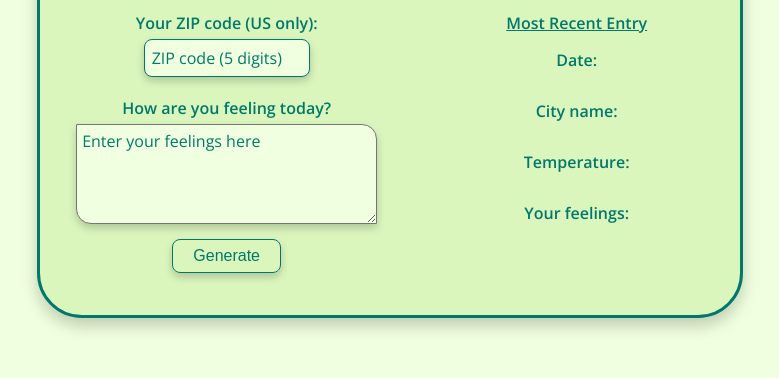
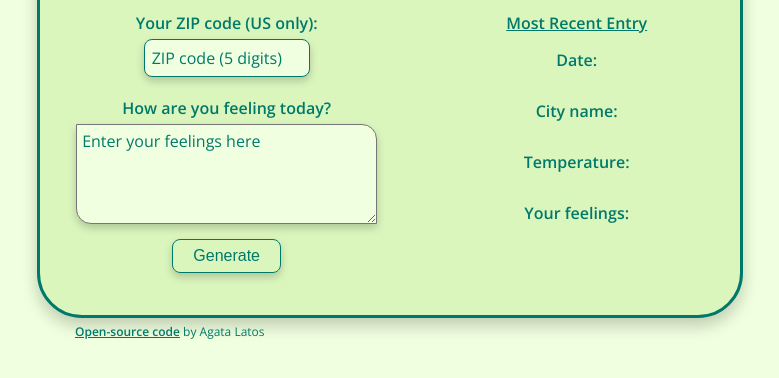
Before and after one commit to agatalts/weather-journal-app, a plain HTML site: page website/index.html in a window 1280 px wide. Shown: the part 106-484 px from the top of the page, without its empty margins (250-1029 px from the left). Drawn offline with nearby package versions, Linux system fonts and the light colour scheme.

Commit message:
add footer

```diff
--- a/website/index.html
+++ b/website/index.html
@@ -35,6 +35,7 @@
   </div>
   </div>
   </div>
+  <footer><a href="https://github.com/agatalts/weather-journal-app" target=_blank>Open-source code</a> by Agata Latos</footer>
 <script src="app.js" type="text/javascript"></script>
 
 </body>
--- a/website/style.css
+++ b/website/style.css
@@ -11,11 +11,16 @@ h1 {
   font-size: 30px;
 }
 
+a {
+  color: #00796b;
+  font-weight: 600;
+}
+
 #app {
   background: #dbf6bd;
   border: 3px solid #00796b;
   border-radius: 45px;
-  margin: 30px auto;
+  margin: 30px auto 5px;
   box-shadow: 0 8px 16px 0 rgba(0, 0, 0, 0.2);
   width: 90vw;
   display: grid;
@@ -140,8 +145,20 @@ input {
   min-height: 80px;
 }
 
+footer {
+  width: 90vw;
+  margin: 0 auto;
+  color: #00796b;
+  padding-left: 70px;
+  font-size: 12px;
+}
+
 @media (min-width: 900px) {
   #app {
     width: 700px;
   }
+
+  footer {
+    width: 700px;
+  }
 }
```
